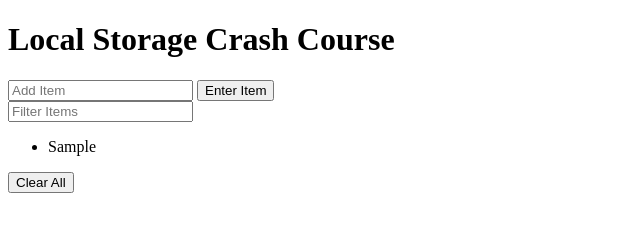
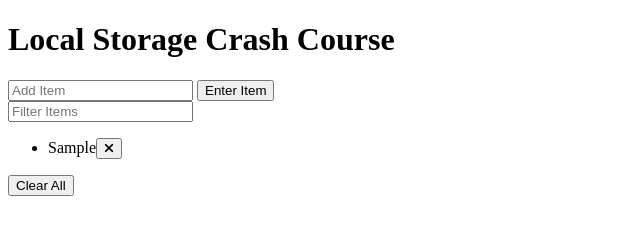
Before and after one commit to sandrorios/localStorage_crashCourse, a plain HTML site: page index.html in a window 1280 px wide. Both pictures are taken after typing "Sample" into the empty fields and a click on the button "Enter Item". Shown: the full height of the page, 0-640 px from the left. Drawn offline with Linux system fonts and the light colour scheme.

Commit message:
created code delete button for items

```diff
--- a/index.html
+++ b/index.html
@@ -3,6 +3,7 @@
 <head>
     <meta charset="UTF-8">
     <meta name="viewport" content="width=device-width, initial-scale=1.0">
+    <link rel="stylesheet" href="https://cdnjs.cloudflare.com/ajax/libs/font-awesome/6.5.1/css/all.min.css" integrity="sha512-DTOQO9RWCH3ppGqcWaEA1BIZOC6xxalwEsw9c2QQeAIftl+Vegovlnee1c9QX4TctnWMn13TZye+giMm8e2LwA==" crossorigin="anonymous" referrerpolicy="no-referrer" />
     <link rel="stylesheet" href="styles.css">
     <title>Local Storage Crash Course</title>
 </head>
--- a/onAddItemSubmit.js
+++ b/onAddItemSubmit.js
@@ -25,10 +25,25 @@ function addItemToDOM(item){
     let li = document.createElement('li');
     li.appendChild(document.createTextNode(item))
     listItem.appendChild(li);
-
+    let button = createButton('remove-item text-red');
+    li.appendChild(button);
     inputField.value = '';
     inputField.focus();
     checkUI();
+}
+
+function createButton(classes) {
+    let button = document.createElement('button');
+    button.className = classes;
+    let icon = createIcon('fa-solid fa-xmark');
+    button.appendChild(icon);
+    return button;
+}
+
+function createIcon(classes){
+    let icon = document.createElement('i');
+    icon.className = classes;
+    return icon;
 }
 
 function addItemToStorage(item) {
```
